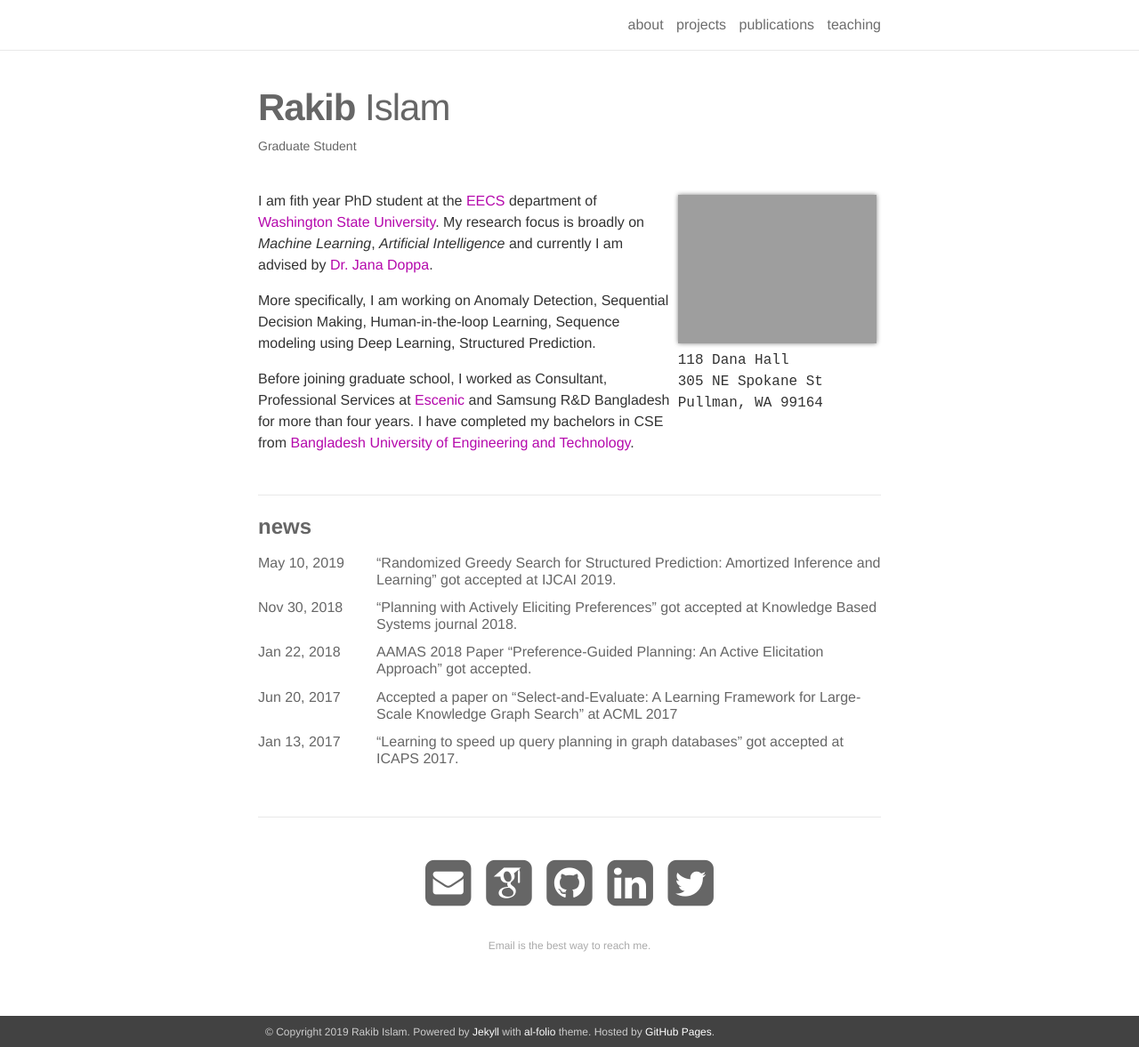
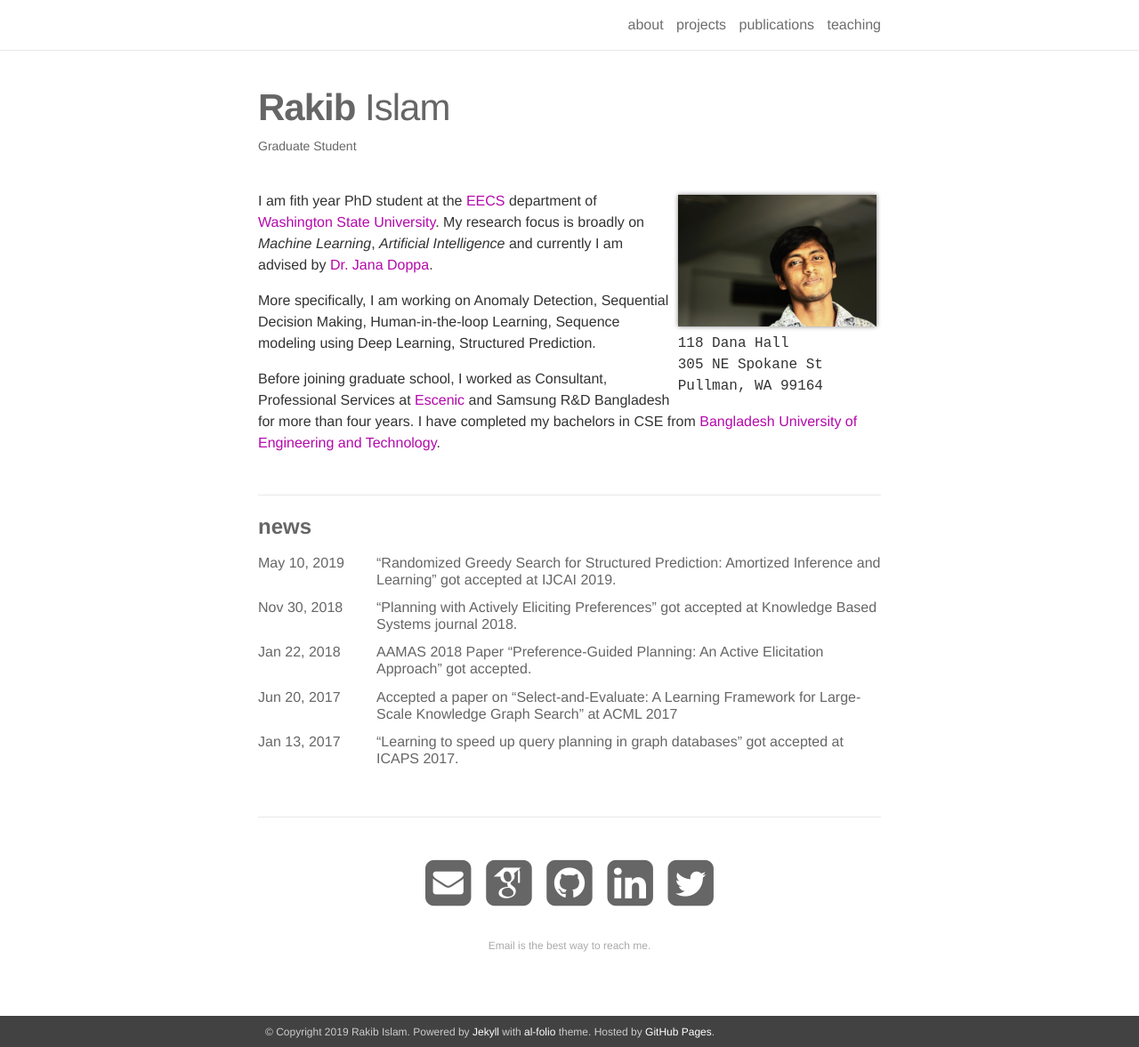
Before and after one commit to rislam/rislam.github.io, a Jekyll site: the page built from _pages/about.md, in a window 1280 px wide and 1177 px high. Shown: the whole window at 89% size. Built offline with Jekyll 4.4.1, drawn with Linux system fonts in a browser that asks for light colours; nearby versions of some CDN libraries; some web fonts are replaced; comment, search, counter and statistics services are not loaded.

Commit message:
adding profile picture

```diff
--- a/_pages/about.md
+++ b/_pages/about.md
@@ -6,7 +6,7 @@ description: <a href="">Graduate Student</a>
 
 profile:
   align: right
-  image: old_pic.jpg
+  image: old-pic.jpg
   address: >
     <p>118 Dana Hall</p>
     <p>305 NE Spokane St</p>
```
